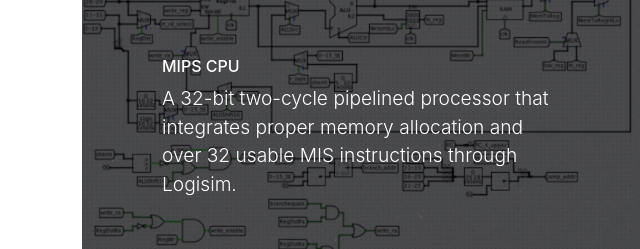
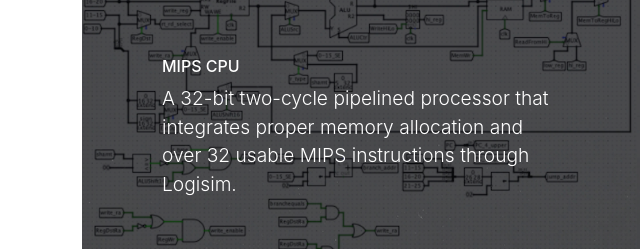
Before and after one commit to Kevin-Arias/Website, a website with bundled scripts: page index.html in a window 1280 px wide. Shown: the part 6679-6928 px from the top of the page, 3-643 px from the left. Built offline with nearby package versions, Linux system fonts and the light colour scheme; files whose address does not match are found by name.

Commit message:
Add files via upload

```diff
--- a/index.html
+++ b/index.html
@@ -624,7 +624,7 @@
               <span class="caption-content">
                 <h2>MIPS CPU</h2>
                 <p class="small-text mb-0">A 32-bit two-cycle pipelined processor that integrates proper memory allocation
-                and over 32 usable MIS instructions through Logisim.</p>
+                and over 32 usable MIPS instructions through Logisim.</p>
               </span>
             </span>
             <img class="img-fluid" src="img/cpu.png" alt="">
```
